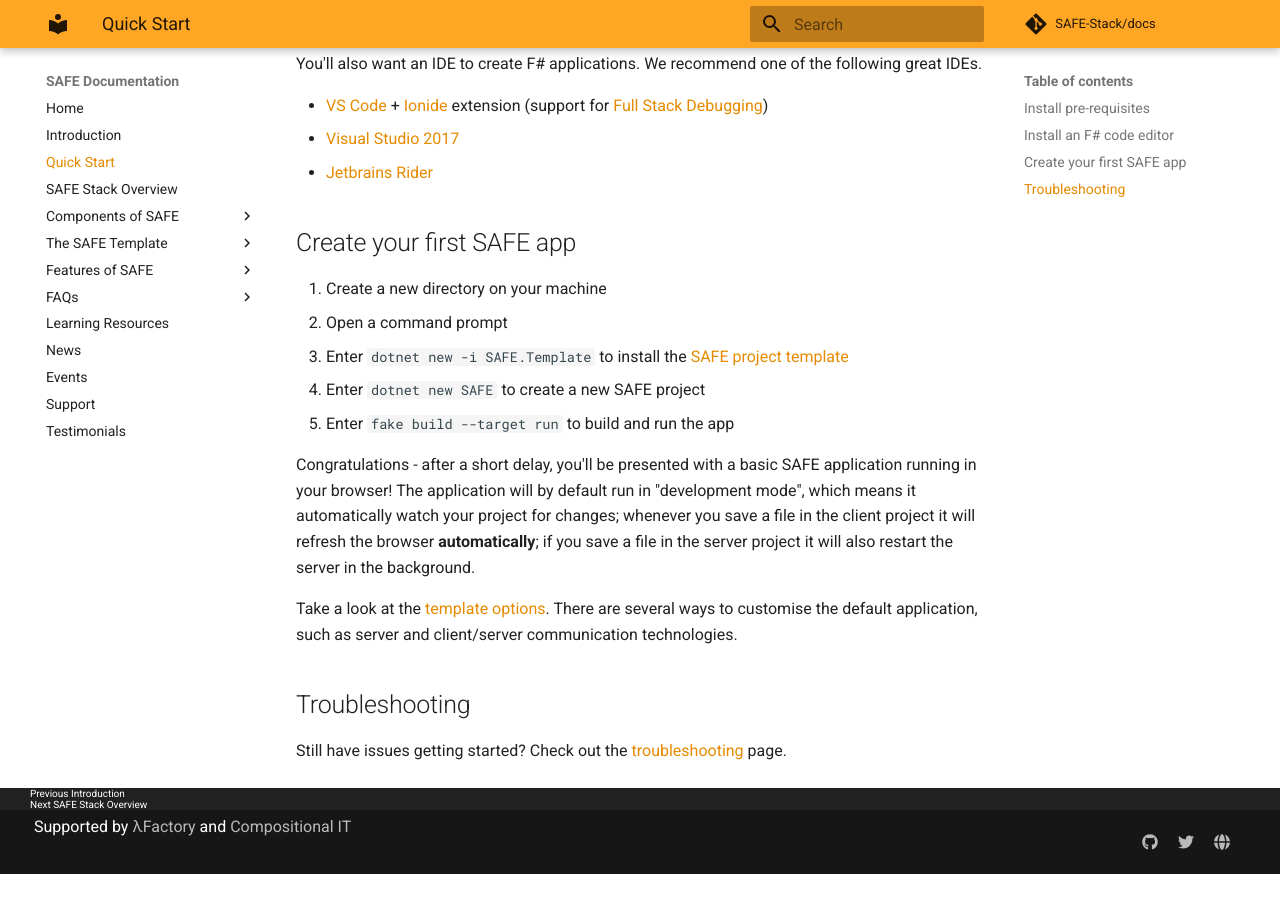
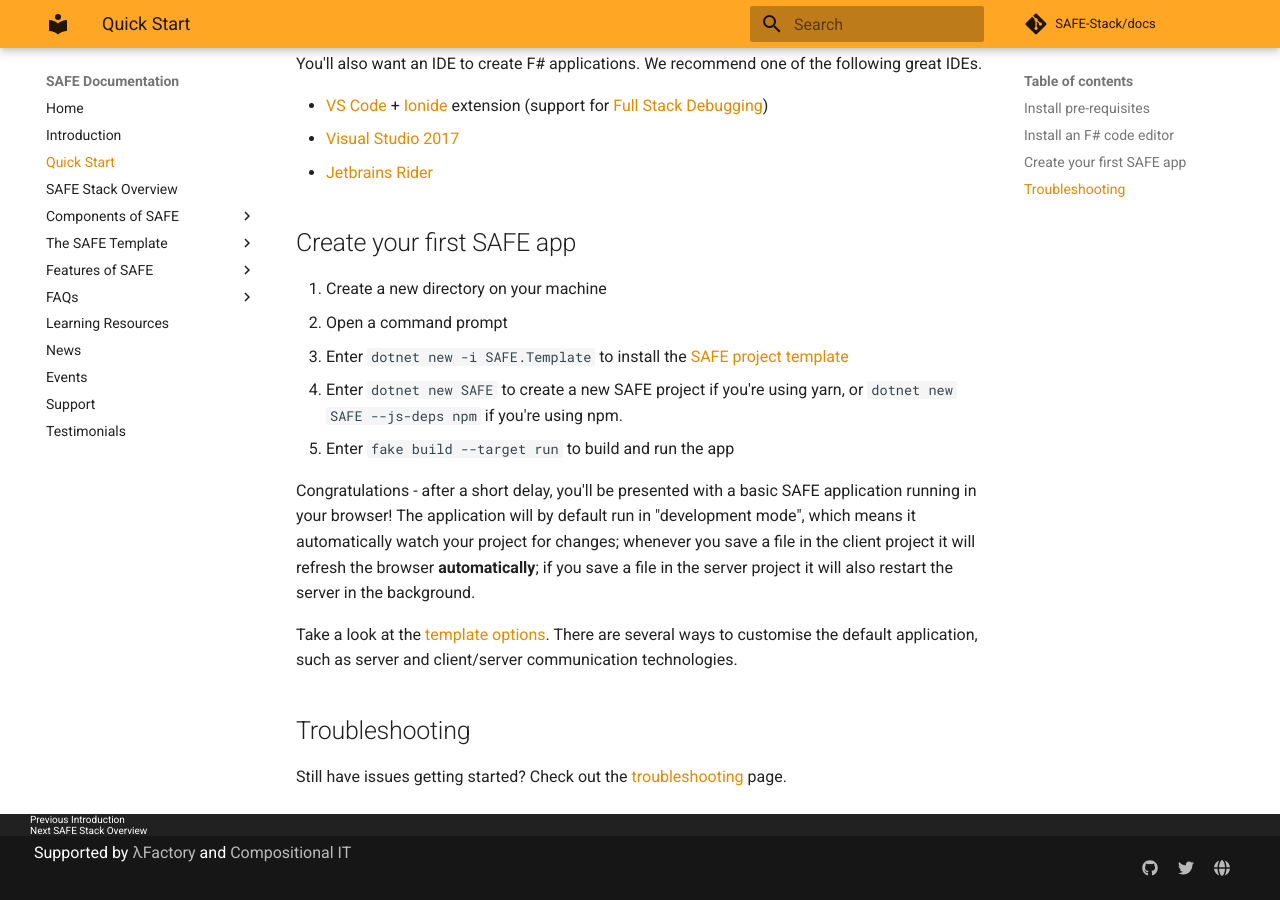
Before and after one commit to SAFE-Stack/docs, an MkDocs documentation site: the page built from docs/quickstart.md, in a window 1280 px wide and 900 px high, scrolled down 589 px. Built offline with MkDocs 1.6.1 and Material for MkDocs 9.7.7, drawn with Linux system fonts in a browser that asks for light colours; comment, search, counter and statistics services are not loaded; before the commit the page ends 1463 px from its top, so only the background shows below that.

Commit message:
Update quickstart.md with npm instructions
Update quickstart.md with instructions for creating a SAFE project for use with npm.

```diff
--- a/docs/quickstart.md
+++ b/docs/quickstart.md
@@ -23,7 +23,7 @@
 1. Create a new directory on your machine
 2. Open a command prompt
 3. Enter `dotnet new -i SAFE.Template` to install the [SAFE project template](template-overview.md)
-4. Enter `dotnet new SAFE` to create a new SAFE project
+4. Enter `dotnet new SAFE` to create a new SAFE project if you're using yarn, or `dotnet new SAFE --js-deps npm` if you're using npm.
 5. Enter `fake build --target run` to build and run the app
 
 Congratulations - after a short delay, you'll be presented with a basic SAFE application running in your browser! The application will by default run in "development mode", which means it automatically watch your project for changes; whenever you save a file in the client project it will refresh the browser **automatically**; if you save a file in the server project it will also restart the server in the background.
```
